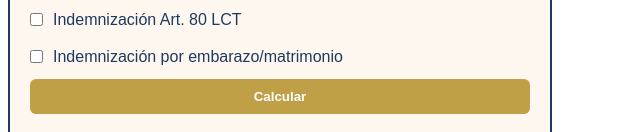
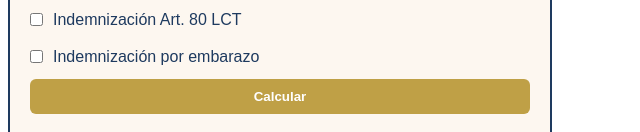
Before and after one commit to FacuDNP/calculadora-despido, a plain HTML site: page index.html in a window 1280 px wide. Shown: the part 377-509 px from the top of the page, without its empty margins (0-640 px from the left). Drawn offline with Linux system fonts and the light colour scheme.

Commit message:
Update index.html

```diff
--- a/index.html
+++ b/index.html
@@ -50,7 +50,7 @@
     <label style="display: flex; align-items: center; white-space: nowrap; overflow: hidden; text-overflow: ellipsis;"><input type="checkbox" id="multaArt1" style="margin-right: 10px;" />Indemnización Art. 1 Ley 25.323</label>
     <label style="display: flex; align-items: center; white-space: nowrap; overflow: hidden; text-overflow: ellipsis;"><input type="checkbox" id="multaArt2" style="margin-right: 10px;" />Indemnización Art. 2 Ley 25.323</label>
     <label style="display: flex; align-items: center; white-space: nowrap; overflow: hidden; text-overflow: ellipsis;"><input type="checkbox" id="multaArt80" style="margin-right: 10px;" />Indemnización Art. 80 LCT</label>
-    <label style="display: flex; align-items: center; white-space: nowrap; overflow: hidden; text-overflow: ellipsis;"><input type="checkbox" id="multaEmbarazo" style="margin-right: 10px;" />Indemnización por embarazo/matrimonio</label>
+    <label style="display: flex; align-items: center; white-space: nowrap; overflow: hidden; text-overflow: ellipsis;"><input type="checkbox" id="multaEmbarazo" style="margin-right: 10px;" />Indemnización por embarazo</label>
   </div>
   <button onclick="calcularIndemnizacion()">Calcular</button>
   <div id="resultado" style="margin-top:20px;font-weight:bold;"></div>
```
